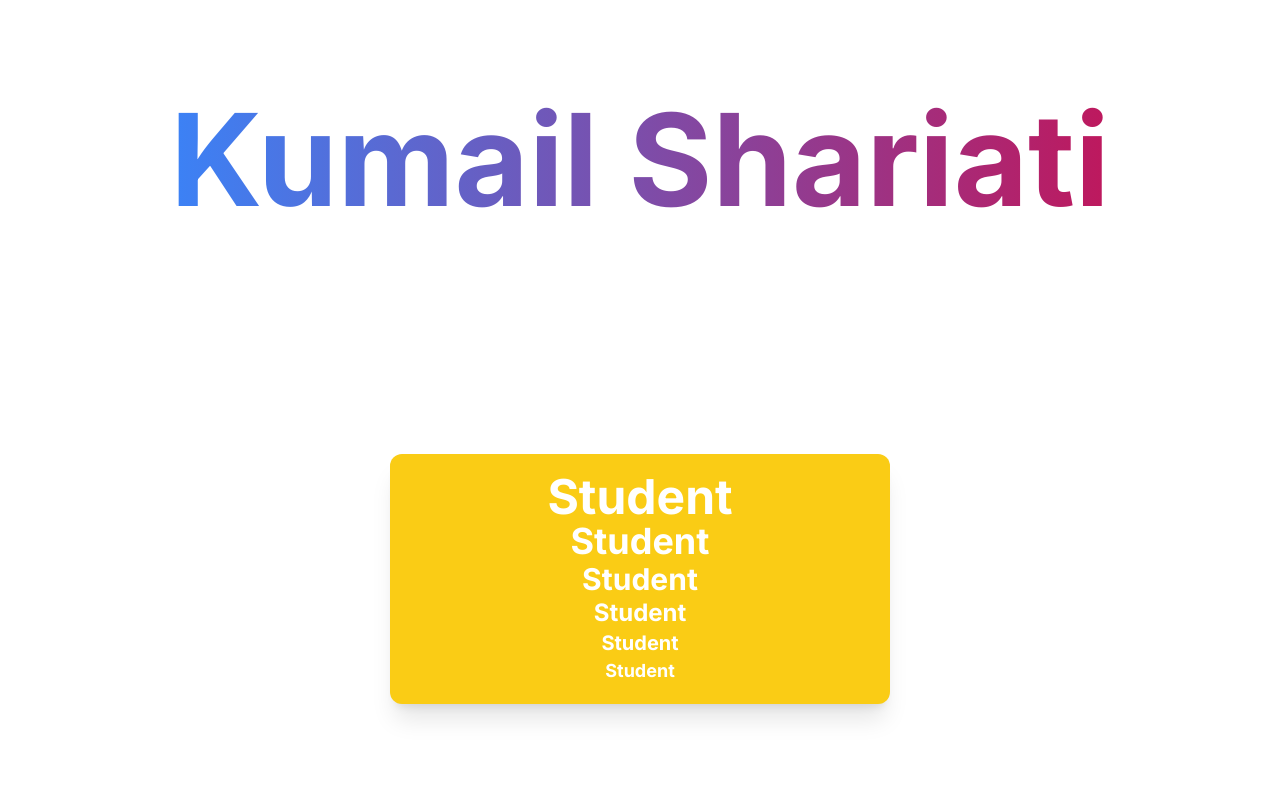
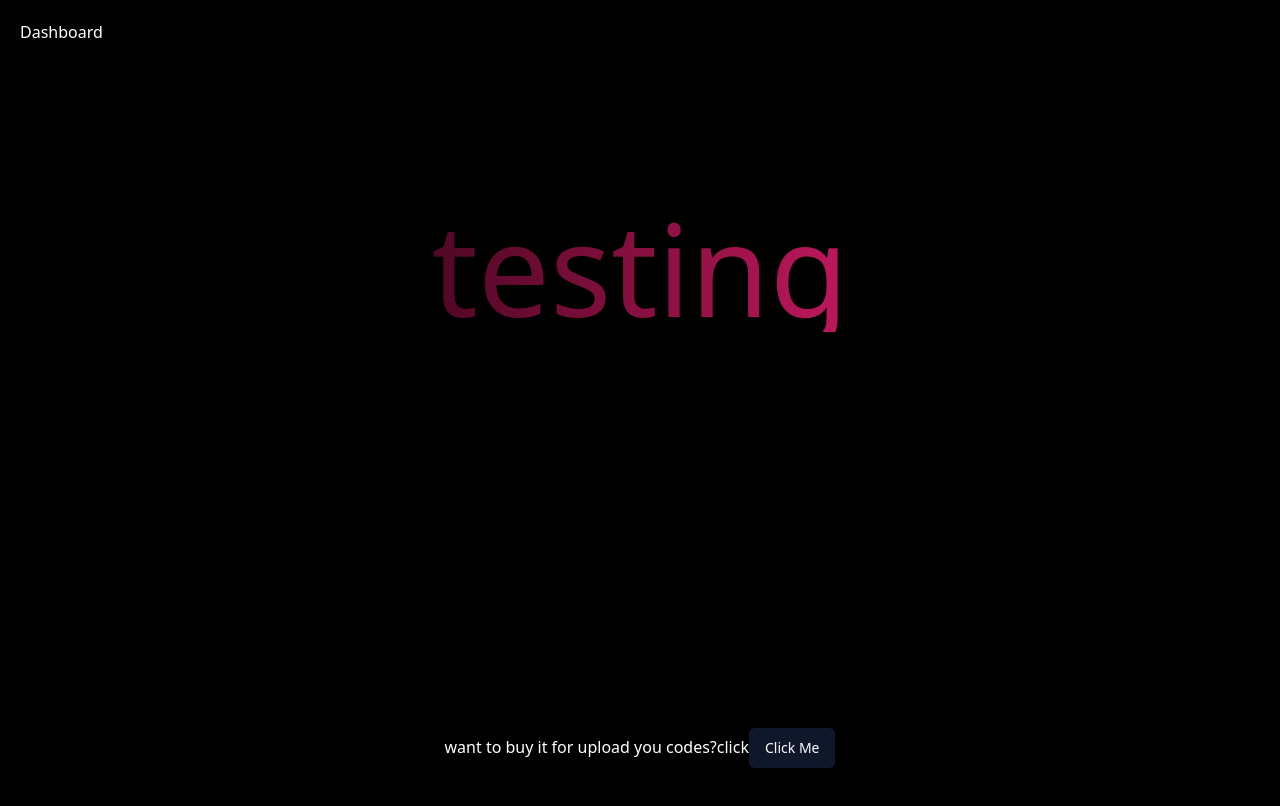
Before and after one commit to shariatikumail/next-landing-page, a Next.js app: page / in a window 1280 px wide. Shown: the top 806 px of the page. Built offline with nearby package versions, Linux system fonts and the light colour scheme.

Commit message:
add shadcn ui

```diff
--- a/src/app/globals.css
+++ b/src/app/globals.css
@@ -1,3 +1,69 @@
 @tailwind base;
 @tailwind components;
 @tailwind utilities;
+
+@layer base {
+  :root {
+    --background: 0 0% 100%;
+    --foreground: 222.2 84% 4.9%;
+    --card: 0 0% 100%;
+    --card-foreground: 222.2 84% 4.9%;
+    --popover: 0 0% 100%;
+    --popover-foreground: 222.2 84% 4.9%;
+    --primary: 222.2 47.4% 11.2%;
+    --primary-foreground: 210 40% 98%;
+    --secondary: 210 40% 96.1%;
+    --secondary-foreground: 222.2 47.4% 11.2%;
+    --muted: 210 40% 96.1%;
+    --muted-foreground: 215.4 16.3% 46.9%;
+    --accent: 210 40% 96.1%;
+    --accent-foreground: 222.2 47.4% 11.2%;
+    --destructive: 0 84.2% 60.2%;
+    --destructive-foreground: 210 40% 98%;
+    --border: 214.3 31.8% 91.4%;
+    --input: 214.3 31.8% 91.4%;
+    --ring: 222.2 84% 4.9%;
+    --radius: 0.5rem;
+    --chart-1: 12 76% 61%;
+    --chart-2: 173 58% 39%;
+    --chart-3: 197 37% 24%;
+    --chart-4: 43 74% 66%;
+    --chart-5: 27 87% 67%;
+  }
+
+  .dark {
+    --background: 222.2 84% 4.9%;
+    --foreground: 210 40% 98%;
+    --card: 222.2 84% 4.9%;
+    --card-foreground: 210 40% 98%;
+    --popover: 222.2 84% 4.9%;
+    --popover-foreground: 210 40% 98%;
+    --primary: 210 40% 98%;
+    --primary-foreground: 222.2 47.4% 11.2%;
+    --secondary: 217.2 32.6% 17.5%;
+    --secondary-foreground: 210 40% 98%;
+    --muted: 217.2 32.6% 17.5%;
+    --muted-foreground: 215 20.2% 65.1%;
+    --accent: 217.2 32.6% 17.5%;
+    --accent-foreground: 210 40% 98%;
+    --destructive: 0 62.8% 30.6%;
+    --destructive-foreground: 210 40% 98%;
+    --border: 217.2 32.6% 17.5%;
+    --input: 217.2 32.6% 17.5%;
+    --ring: 212.7 26.8% 83.9%;
+    --chart-1: 220 70% 50%;
+    --chart-2: 160 60% 45%;
+    --chart-3: 30 80% 55%;
+    --chart-4: 280 65% 60%;
+    --chart-5: 340 75% 55%;
+  }
+}
+
+@layer base {
+  * {
+    @apply border-border;
+  }
+  body {
+    @apply bg-background text-foreground;
+  }
+}
--- a/src/app/page.tsx
+++ b/src/app/page.tsx
@@ -1,17 +1,20 @@
+import { Button } from "@/components/ui/button";
 import Image from "next/image";
 
 export default function Home() {
   return (
-    <main className="flex min-h-screen flex-col items-center justify-between p-24">
-      <h1 className="text-9xl font-bold bg-gradient-to-r from-blue-500 to-pink-700 text-transparent bg-clip-text">Kumail Shariati </h1>
-      <div className="bg-yellow-400 w-[500px] h-[250px] flex flex-col items-center justify-center rounded-xl shadow-xl">
-        <p className="text-5xl font-bold text-white">Student</p>
-        <p className="text-4xl font-bold text-white">Student</p>
-        <p className="text-3xl font-bold text-white">Student</p>
-        <p className="text-2xl font-bold text-white">Student</p>
-        <p className="text-xl font-bold text-white">Student</p>
-        <p className="text-lg font-bold text-white">Student</p>
+    <body className="bg-black">
+
+    <div className="bg-black p-5 grid grid-cols-6  flex-2 text-left">
+       <a href="" className="text-white text-left ">Dashboard</a>
+      </div>
+      <main className="flex min-h-screen flex-col items-center justify-between bg-black p-24 h[200]">
+      <h1 className="text-9xl bg-gradient-to-r from-pink-950 to-pink-700 text-transparent bg-clip-text m-11 ">testing</h1>
+        <div className="text-white flex-col grid-cols-1">want to buy it for upload you codes?
+           <button>click</button>
+           <Button>Click Me</Button>
         </div>
-    </main>
+      </main>
+    </body>
   );
 }
--- /dev/null
+++ b/src/components/ui/button.tsx
@@ -0,0 +1,56 @@
+import * as React from "react"
+import { Slot } from "@radix-ui/react-slot"
+import { cva, type VariantProps } from "class-variance-authority"
+
+import { cn } from "@/lib/utils"
+
+const buttonVariants = cva(
+  "inline-flex items-center justify-center whitespace-nowrap rounded-md text-sm font-medium ring-offset-background transition-colors focus-visible:outline-none focus-visible:ring-2 focus-visible:ring-ring focus-visible:ring-offset-2 disabled:pointer-events-none disabled:opacity-50",
+  {
+    variants: {
+      variant: {
+        default: "bg-primary text-primary-foreground hover:bg-primary/90",
+        destructive:
+          "bg-destructive text-destructive-foreground hover:bg-destructive/90",
+        outline:
+          "border border-input bg-background hover:bg-accent hover:text-accent-foreground",
+        secondary:
+          "bg-secondary text-secondary-foreground hover:bg-secondary/80",
+        ghost: "hover:bg-accent hover:text-accent-foreground",
+        link: "text-primary underline-offset-4 hover:underline",
+      },
+      size: {
+        default: "h-10 px-4 py-2",
+        sm: "h-9 rounded-md px-3",
+        lg: "h-11 rounded-md px-8",
+        icon: "h-10 w-10",
+      },
+    },
+    defaultVariants: {
+      variant: "default",
+      size: "default",
+    },
+  }
+)
+
+export interface ButtonProps
+  extends React.ButtonHTMLAttributes<HTMLButtonElement>,
+    VariantProps<typeof buttonVariants> {
+  asChild?: boolean
+}
+
+const Button = React.forwardRef<HTMLButtonElement, ButtonProps>(
+  ({ className, variant, size, asChild = false, ...props }, ref) => {
+    const Comp = asChild ? Slot : "button"
+    return (
+      <Comp
+        className={cn(buttonVariants({ variant, size, className }))}
+        ref={ref}
+        {...props}
+      />
+    )
+  }
+)
+Button.displayName = "Button"
+
+export { Button, buttonVariants }
--- /dev/null
+++ b/src/lib/utils.ts
@@ -0,0 +1,6 @@
+import { type ClassValue, clsx } from "clsx"
+import { twMerge } from "tailwind-merge"
+
+export function cn(...inputs: ClassValue[]) {
+  return twMerge(clsx(inputs))
+}
--- a/tailwind.config.ts
+++ b/tailwind.config.ts
@@ -1,20 +1,80 @@
-import type { Config } from "tailwindcss";
+import type { Config } from "tailwindcss"
 
-const config: Config = {
+const config = {
+  darkMode: ["class"],
   content: [
-    "./src/pages/**/*.{js,ts,jsx,tsx,mdx}",
-    "./src/components/**/*.{js,ts,jsx,tsx,mdx}",
-    "./src/app/**/*.{js,ts,jsx,tsx,mdx}",
-  ],
+    './pages/**/*.{ts,tsx}',
+    './components/**/*.{ts,tsx}',
+    './app/**/*.{ts,tsx}',
+    './src/**/*.{ts,tsx}',
+	],
+  prefix: "",
   theme: {
+    container: {
+      center: true,
+      padding: "2rem",
+      screens: {
+        "2xl": "1400px",
+      },
+    },
     extend: {
-      backgroundImage: {
-        "gradient-radial": "radial-gradient(var(--tw-gradient-stops))",
-        "gradient-conic":
-          "conic-gradient(from 180deg at 50% 50%, var(--tw-gradient-stops))",
+      colors: {
+        border: "hsl(var(--border))",
+        input: "hsl(var(--input))",
+        ring: "hsl(var(--ring))",
+        background: "hsl(var(--background))",
+        foreground: "hsl(var(--foreground))",
+        primary: {
+          DEFAULT: "hsl(var(--primary))",
+          foreground: "hsl(var(--primary-foreground))",
+        },
+        secondary: {
+          DEFAULT: "hsl(var(--secondary))",
+          foreground: "hsl(var(--secondary-foreground))",
+        },
+        destructive: {
+          DEFAULT: "hsl(var(--destructive))",
+          foreground: "hsl(var(--destructive-foreground))",
+        },
+        muted: {
+          DEFAULT: "hsl(var(--muted))",
+          foreground: "hsl(var(--muted-foreground))",
+        },
+        accent: {
+          DEFAULT: "hsl(var(--accent))",
+          foreground: "hsl(var(--accent-foreground))",
+        },
+        popover: {
+          DEFAULT: "hsl(var(--popover))",
+          foreground: "hsl(var(--popover-foreground))",
+        },
+        card: {
+          DEFAULT: "hsl(var(--card))",
+          foreground: "hsl(var(--card-foreground))",
+        },
+      },
+      borderRadius: {
+        lg: "var(--radius)",
+        md: "calc(var(--radius) - 2px)",
+        sm: "calc(var(--radius) - 4px)",
+      },
+      keyframes: {
+        "accordion-down": {
+          from: { height: "0" },
+          to: { height: "var(--radix-accordion-content-height)" },
+        },
+        "accordion-up": {
+          from: { height: "var(--radix-accordion-content-height)" },
+          to: { height: "0" },
+        },
+      },
+      animation: {
+        "accordion-down": "accordion-down 0.2s ease-out",
+        "accordion-up": "accordion-up 0.2s ease-out",
       },
     },
   },
-  plugins: [],
-};
-export default config;
+  plugins: [require("tailwindcss-animate")],
+} satisfies Config
+
+export default config
```
Also changed, not shown: package.json (+10 -4 lines), components.json (added), 1 other file (tests, documents, lock files or other folders).
